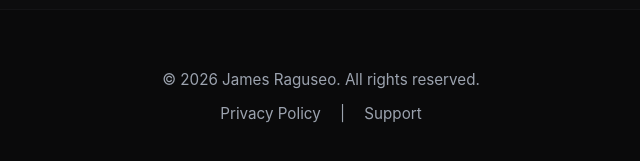
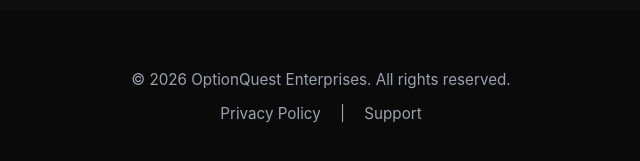
Before and after one commit to jamesraguseo-tech/optionquest-website, a website: page index.html in a window 1280 px wide. Shown: the part 1225-1386 px from the top of the page, 319-959 px from the left. Drawn offline with Linux system fonts and the light colour scheme.

Commit message:
chore: Update copyright footer name to OptionQuest Enterprises

```diff
--- a/index.html
+++ b/index.html
@@ -301,7 +301,7 @@
 
     <footer>
         <div class="container">
-            <p>&copy; 2026 James Raguseo. All rights reserved.</p>
+            <p>&copy; 2026 OptionQuest Enterprises. All rights reserved.</p>
             <a href="privacy.html">Privacy Policy</a> |
             <a href="mailto:support@playoptionquest.com">Support</a>
         </div>
```
Also changed, not shown: privacy.html (+1 -1 lines).
